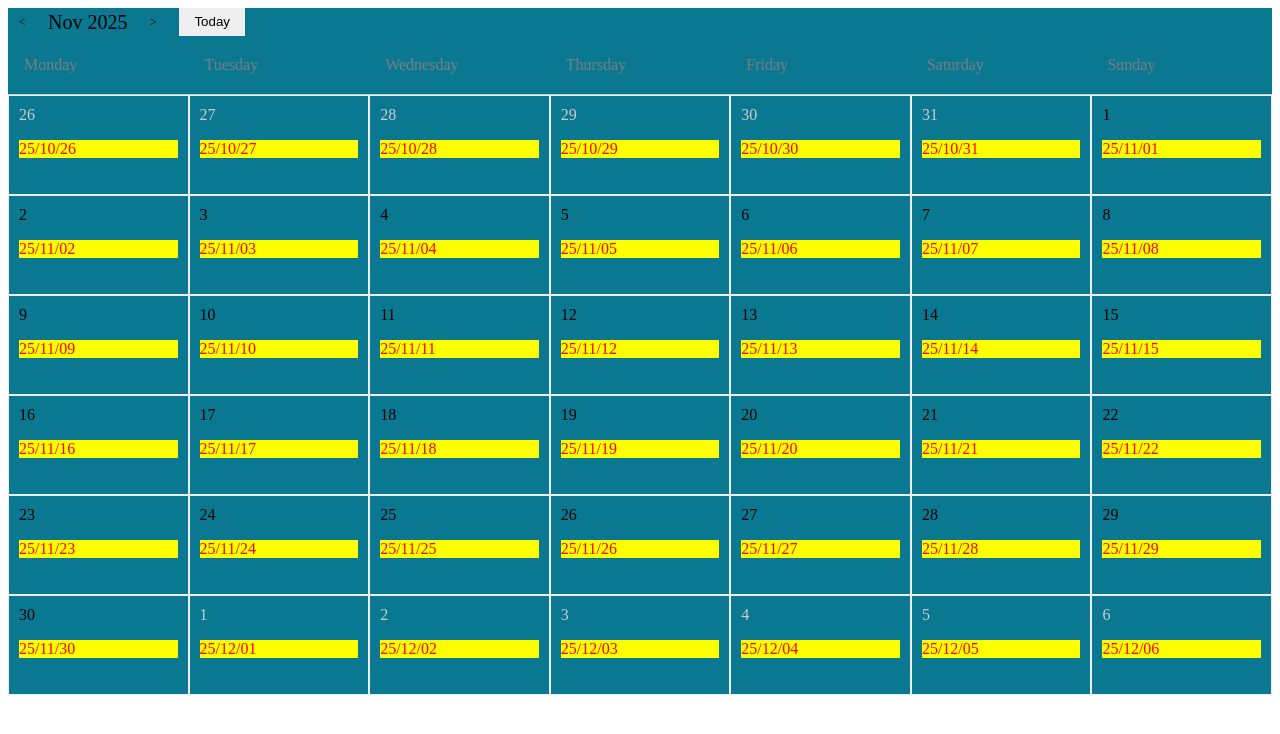
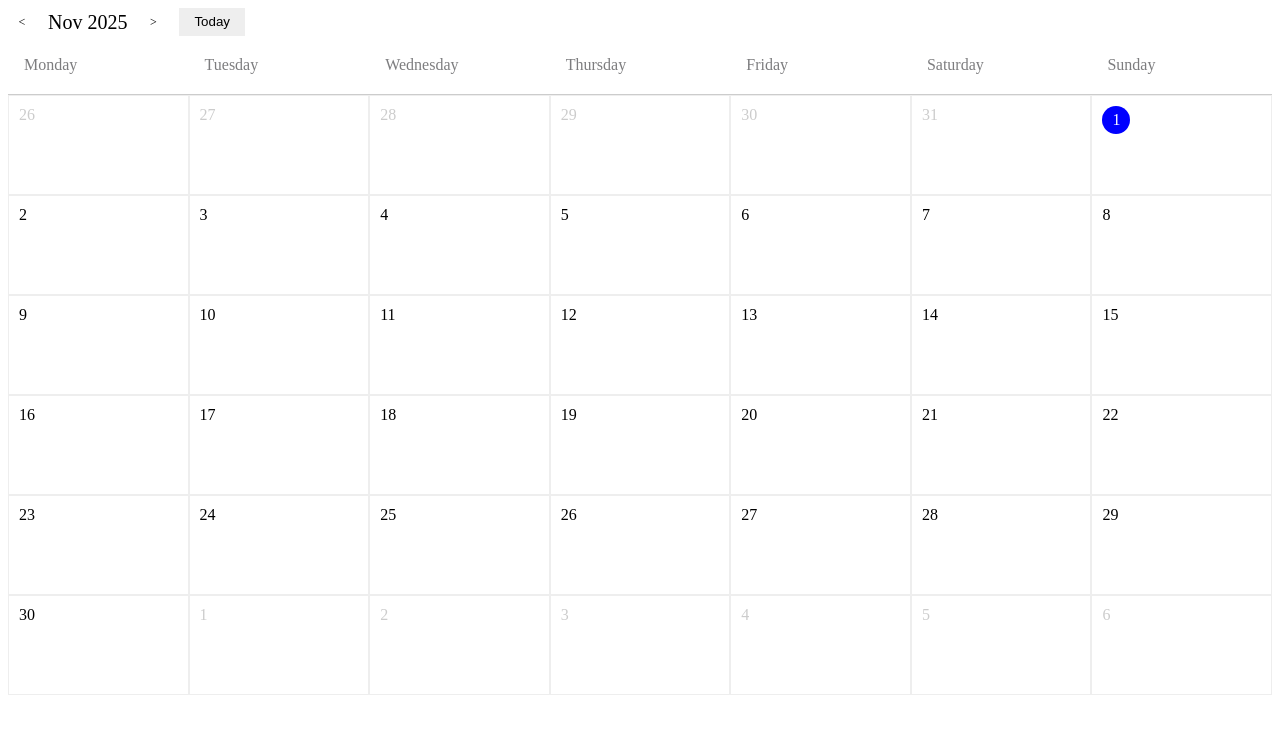
Before and after one commit to huzhiwu1/react-pro-practice, a React (Vite) app: page / in a window 1280 px wide. Shown: the top 734 px of the page. Built offline with nearby package versions, Linux system fonts and the light colour scheme.

Commit message:
feat(calendar): 新增value和onChange

```diff
--- a/src/Calendar/components/MonthCalendar/index.scss
+++ b/src/Calendar/components/MonthCalendar/index.scss
@@ -28,6 +28,16 @@
         &-date {
           padding: 10px;
         }
+        &-selected {
+          background: blue;
+          width: 28px;
+          height: 28px;
+          line-height: 28px;
+          text-align: center;
+          color: #fff;
+          border-radius: 50%;
+          cursor: pointer;
+        }
       }
     }
   }
--- a/src/Calendar/components/MonthCalendar/index.tsx
+++ b/src/Calendar/components/MonthCalendar/index.tsx
@@ -1,5 +1,6 @@
 import { useContext, type FC, type ReactNode } from "react";
 import type { Dayjs } from "dayjs";
+import cs from "classnames";
 import "./index.scss";
 import {
   allCalendarLocales,
@@ -11,6 +12,7 @@ export interface MonthCalendarProps {
   value: Dayjs;
   dateRender?: (date: Dayjs) => ReactNode;
   dateInnerContent?: (date: Dayjs) => ReactNode;
+  selectHandler?: (date: Dayjs) => void;
 }
 
 /**
@@ -52,7 +54,9 @@ function getAllDays(value: Dayjs): IDayInfo[] {
 function renderDays(
   daysInfo: IDayInfo[],
   dateRender: MonthCalendarProps["dateRender"],
-  dateInnerContent: MonthCalendarProps["dateInnerContent"]
+  dateInnerContent: MonthCalendarProps["dateInnerContent"],
+  selectHandler: MonthCalendarProps["selectHandler"],
+  value: Dayjs
 ) {
   const rows = [];
   // 6行 7列
@@ -65,12 +69,18 @@ function renderDays(
           className={`calendar-month-body-cell ${
             item.isCurrentMonth ? "current-month" : ""
           }`}
+          onClick={() => selectHandler?.(item.date)}
         >
           {dateRender ? (
             dateRender(item.date)
           ) : (
             <div className="calendar-month-body-cell-date">
-              <div className="calendar-month-body-cell-date-value">
+              <div
+                className={cs("calendar-month-body-cell-date-value", {
+                  "calendar-month-body-cell-selected":
+                    value.format("YY/MM/DD") === item.date.format("YY/MM/DD"),
+                })}
+              >
                 {item.date.date()}
               </div>
               <div className="calendar-month-body-cell-date-content">
@@ -105,7 +115,7 @@ function renderWeekDays(calendarLocale: CalendarType) {
   });
 }
 const MonthCalendar: FC<MonthCalendarProps> = (props) => {
-  const { dateRender, dateInnerContent } = props;
+  const { dateRender, dateInnerContent, selectHandler, value } = props;
   const { locale } = useContext(CalendarLocaleContext);
   const calendarLocale = allCalendarLocales[locale];
   return (
@@ -114,7 +124,13 @@ const MonthCalendar: FC<MonthCalendarProps> = (props) => {
         {renderWeekDays(calendarLocale)}
       </div>
       <div className="calendar-month-body">
-        {renderDays(getAllDays(props.value), dateRender, dateInnerContent)}
+        {renderDays(
+          getAllDays(value),
+          dateRender,
+          dateInnerContent,
+          selectHandler,
+          value
+        )}
       </div>
     </div>
   );
--- a/src/Calendar/index.tsx
+++ b/src/Calendar/index.tsx
@@ -1,6 +1,7 @@
 import DayJS from "dayjs";
 import type { Dayjs } from "dayjs";
 import type { CSSProperties } from "react";
+import { useCallback, useState } from "react";
 import type { MonthCalendarProps } from "./components/MonthCalendar";
 import cs from "classnames";
 
@@ -11,12 +12,20 @@ import { CalendarLocaleContext } from "./locale";
 export interface CalendarProps extends MonthCalendarProps {
   locale?: string;
   value: Dayjs;
+  onChange?: (value: Dayjs) => void;
   style?: CSSProperties;
   className?: string | string[];
 }
 function Calendar(props: CalendarProps) {
-  const { className, style, locale } = props;
+  const { className, style, locale, value, onChange } = props;
   const classNames = cs("calendar", className);
+
+  const [curValue, setCurValue] = useState(value);
+
+  const selectHandler = useCallback((value: Dayjs) => {
+    onChange?.(value);
+    setCurValue(value);
+  }, []);
 
   return (
     <CalendarLocaleContext.Provider
@@ -24,7 +33,11 @@ function Calendar(props: CalendarProps) {
     >
       <div className={classNames} style={style}>
         <Header {...props} />
-        <MonthCalendar {...props} />
+        <MonthCalendar
+          {...props}
+          value={curValue}
+          selectHandler={selectHandler}
+        />
       </div>
     </CalendarLocaleContext.Provider>
   );
@@ -33,10 +46,7 @@ function App() {
   return (
     <div>
       <Calendar
-        className={"test_calendar_className"}
-        style={{ background: "#097890" }}
         value={DayJS("2025-11-1")}
-        locale="en-US"
         // dateRender={(date) => (
         //   <div
         //     className="dateRender"
@@ -45,11 +55,12 @@ function App() {
         //     {date.format("YY年MM月DD日")}
         //   </div>
         // )}
-        dateInnerContent={(date) => (
-          <div style={{ background: "yellow" }}>
-            <p style={{ color: "red" }}>{date.format("YY/MM/DD")}</p>
-          </div>
-        )}
+        onChange={(date) => alert(date.format("YY年MM月DD日"))}
+        // dateInnerContent={(date) => (
+        //   <div style={{ background: "#fff" }}>
+        //     <p style={{ color: "red" }}>{date.format("YY/MM/DD")}</p>
+        //   </div>
+        // )}
       />
     </div>
   );
```
